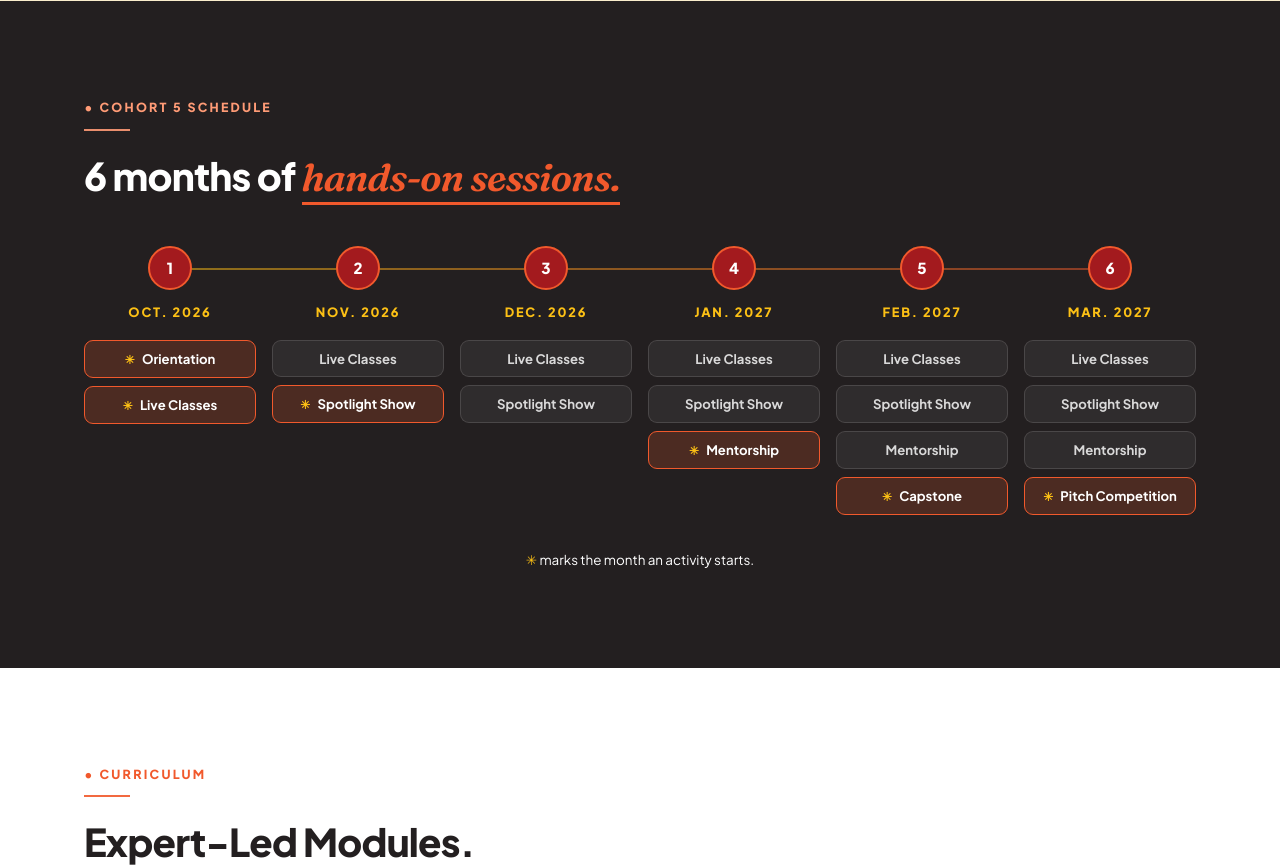
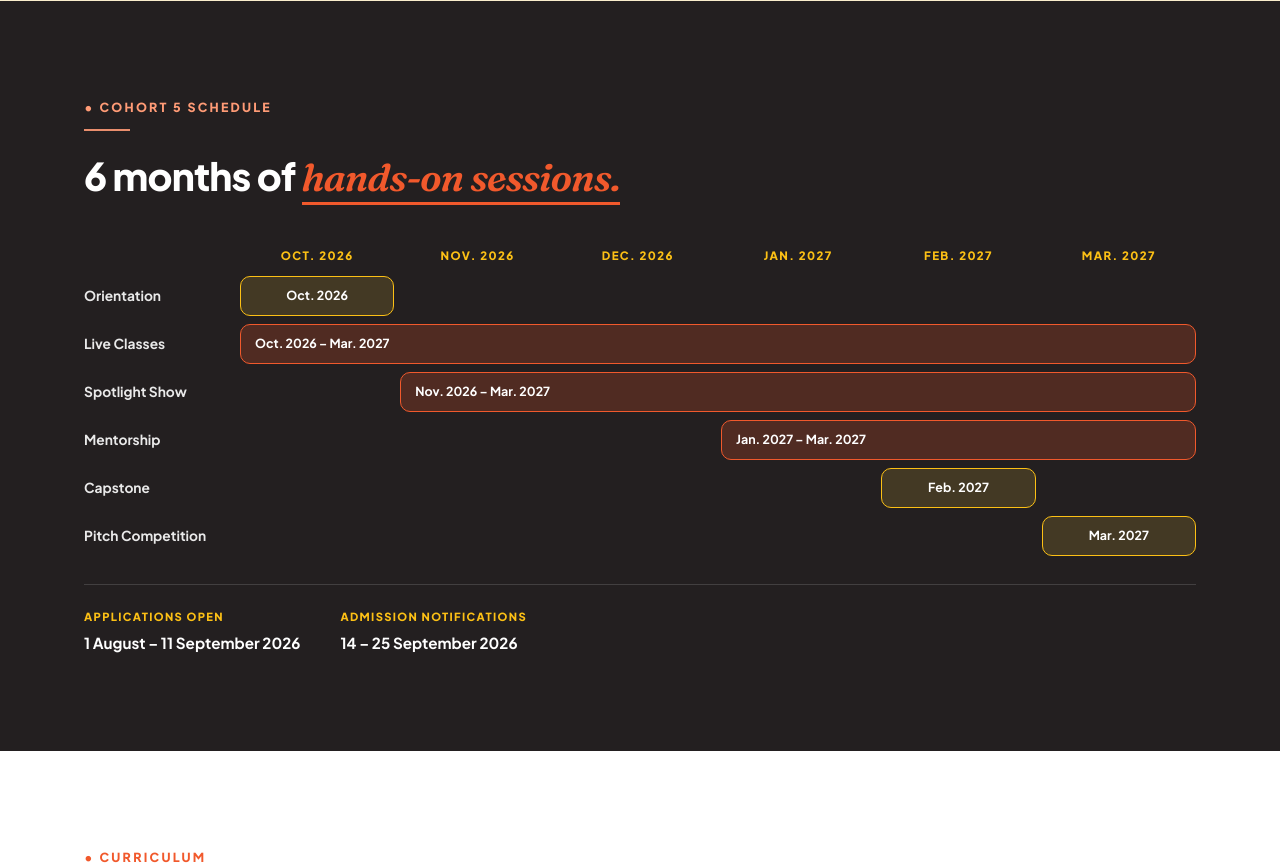
Before and after one commit to GeoffreyWeta/iadebayo, a Django app: page /embark/ in a window 1280 px wide. Shown: the part 2855-3720 px from the top of the page. Run offline with Django 5.2, Linux system fonts and the light colour scheme; data that the repository does not hold is empty; some libraries are stand-ins or nearby versions.

Commit message:
Sector dropdown, entrepreneurship question, cohort dates, strand timeline

```diff
--- a/core/views.py
+++ b/core/views.py
@@ -98,6 +98,29 @@ COHORT_MONTHS = [
 ]
 
 
+def cohort_strands():
+    """The same schedule read the other way: one row per activity, spanning the
+    months it runs. Both readings come from COHORT_MONTHS, so they cannot drift.
+    Grid lines, not indices: +1 for 1-based, +1 again for the label column.
+    """
+    order, first, last = [], {}, {}
+    for i, (_label, activities) in enumerate(COHORT_MONTHS):
+        for name in activities:
+            if name not in first:
+                first[name] = i
+                order.append(name)
+            last[name] = i
+    return [{
+        "name": name,
+        "slug": slugify(name),
+        "col_start": first[name] + 2,
+        "col_end": last[name] + 3,
+        "months": last[name] - first[name] + 1,
+        "from_label": COHORT_MONTHS[first[name]][0],
+        "to_label": COHORT_MONTHS[last[name]][0],
+    } for name in order]
+
+
 def cohort_schedule():
     """The month-by-month plan, annotated so the template stays declarative.
 
@@ -113,7 +136,13 @@ def cohort_schedule():
             items.append({"name": name, "slug": slugify(name), "starts_here": name not in seen})
             seen.add(name)
         months.append({"step": step, "label": label, "activities": items})
-    return {**COHORT, "months": months}
+    return {**COHORT, "months": months,
+            "strands": cohort_strands(),
+            "month_labels": [label for label, _ in COHORT_MONTHS],
+            "key_dates": [
+                ("Applications open", "1 August \u2013 11 September 2026"),
+                ("Admission notifications", "14 \u2013 25 September 2026"),
+            ]}
 
 
 CORE_VALUES = ["Resilience", "Conscientiousness", "Innovation", "Excellence", "Integrity", "Possibility Thinking"]
--- a/static/css/site.css
+++ b/static/css/site.css
@@ -1516,3 +1516,61 @@ body.promo-open { overflow: hidden; }   /* stop the page scrolling behind it */
   .schedule-items { margin-left: 58px; margin-top: 10px; }
   .schedule-item { font-size: .86rem; padding: 10px 12px; }
 }
+
+
+/* ============================================================
+   v22 - Cohort strands (supersedes the v21 month-column timeline)
+   One row per activity; bar length is the information, which is
+   why there is no legend. --cols is set inline from the data.
+   ============================================================ */
+.strands { --label: 150px; }
+.strands-head,
+.strand-row {
+  display: grid;
+  grid-template-columns: var(--label) repeat(var(--cols), 1fr);
+  gap: 0 6px; align-items: center;
+}
+.strands-head { margin-bottom: 10px; }
+.strand-col {
+  text-align: center; font-size: .72rem; font-weight: 800;
+  letter-spacing: .12em; text-transform: uppercase; color: var(--gold);
+}
+.strand-rows { list-style: none; margin: 0; padding: 0; display: grid; gap: 8px; }
+.strand-name {
+  font-size: .86rem; font-weight: 700; line-height: 1.3;
+  color: rgba(255,255,255,.9); padding-right: 12px;
+}
+.strand-bar {
+  min-height: 40px; border-radius: 10px;
+  display: flex; align-items: center; padding: 0 14px;
+  background: rgba(241,89,44,.22);
+  border: 1px solid var(--orange);
+  color: #fff; font-size: .78rem; font-weight: 700;
+}
+.strand-bar.is-single {
+  justify-content: center; padding: 0 8px;
+  background: rgba(212,175,55,.18); border-color: var(--gold);
+}
+.strand-range { white-space: nowrap; overflow: hidden; text-overflow: ellipsis; }
+@media (max-width: 860px) {
+  .strands-head { display: none; }
+  .strand-row { display: flex; justify-content: space-between; align-items: baseline;
+                gap: 12px; padding: 12px 0; border-bottom: 1px solid rgba(255,255,255,.12); }
+  .strand-name { padding: 0; font-size: .95rem; }
+  .strand-bar { grid-column: auto !important; min-height: 0; border: 0; background: none;
+                padding: 0; color: var(--gold); font-size: .82rem; text-align: right; }
+  .strand-bar.is-single { background: none; }
+}
+
+
+.key-dates {
+  list-style: none; margin: 28px 0 0; padding: 22px 0 0;
+  border-top: 1px solid rgba(255,255,255,.14);
+  display: flex; flex-wrap: wrap; gap: 12px 40px;
+}
+.key-dates li { display: flex; flex-direction: column; gap: 4px; }
+.key-date-label {
+  font-size: .7rem; font-weight: 800; letter-spacing: .12em;
+  text-transform: uppercase; color: var(--gold);
+}
+.key-date-when { font-size: .95rem; font-weight: 700; color: #fff; }
--- a/submissions/forms.py
+++ b/submissions/forms.py
@@ -186,8 +186,9 @@ class EmbarkApplicationForm(SectionedFormMixin, BaseStyledForm):
          "Now the venture itself. The one-minute video matters as much as the "
          "written answers — filmed on a phone is perfectly fine. Upload it to "
          "Google Drive and share the link; do not email the file.",
-         ["business_name", "business_video_url", "year_established", "revenue_last_year",
-          "revenue_this_year", "major_challenge", "growth_limits", "growth_limits_other"]),
+         ["business_name", "business_sector", "business_video_url", "year_established",
+          "revenue_last_year", "revenue_this_year", "major_challenge",
+          "growth_limits", "growth_limits_other", "entrepreneurship_view"]),
         ("Commitment",
          "Embark runs on live sessions, assignments, mentorship, networking, and a "
          "capstone project. These answers tell us you can see it through.",
@@ -198,8 +199,8 @@ class EmbarkApplicationForm(SectionedFormMixin, BaseStyledForm):
     REQUIRED = {
         "name", "gender", "applicant_status", "email", "phone", "date_of_birth",
         "institution", "city", "country",
-        "business_name", "business_video_url", "year_established", "major_challenge",
-        "growth_limits",
+        "business_name", "business_sector", "business_video_url", "year_established",
+        "major_challenge", "growth_limits", "entrepreneurship_view",
         "device", "will_participate", "reliable_internet", "heard_about", "media_consent",
     }
 
--- a/submissions/models.py
+++ b/submissions/models.py
@@ -82,6 +82,12 @@ class EmbarkApplication(TimestampedSubmission, DiallingCodeMixin):
     applicant *must* answer is decided by EmbarkApplicationForm.REQUIRED.
     """
 
+    SECTOR_CHOICES = [(x.lower().replace(" ", "_"), x) for x in [
+        "Agriculture", "Beauty", "Construction", "Creative Arts", "Education",
+        "Energy", "Entertainment", "Events", "Fashion", "Finance", "Food",
+        "Healthcare", "Hospitality", "Logistics", "Manufacturing", "Media",
+        "Professional Services", "Real Estate", "Retail", "Social Enterprise",
+        "Sports", "Technology", "Tourism", "Other"]]
     STATUS_CHOICES = [("undergraduate", "Undergraduate"), ("graduate", "Graduate")]
     GENDER_CHOICES = [("male", "Male"), ("female", "Female")]
     DEVICE_CHOICES = [("laptop", "Laptop"), ("smartphone", "Smartphone"),
@@ -138,6 +144,9 @@ class EmbarkApplication(TimestampedSubmission, DiallingCodeMixin):
         "Biggest factors limiting your growth right now", max_length=200, blank=True,
         help_text="Stored as comma-separated codes; set by the application form.")
     growth_limits_other = models.CharField("Other limiting factor", max_length=160, blank=True)
+    entrepreneurship_view = models.TextField(
+        "What do you think the goal of entrepreneurship is \u2014 impact or profit?",
+        blank=True, help_text="Explain briefly.")
 
     # ------------------------------------------------------ Commitment
     device = models.CharField("Device you will use for the programme", max_length=20,
@@ -170,7 +179,9 @@ class EmbarkApplication(TimestampedSubmission, DiallingCodeMixin):
         blank=True, validators=[validate_application_video],
         help_text="Legacy — superseded by the video link.")
     business_description = models.TextField(blank=True, help_text="Legacy — superseded by the video")
-    business_sector = models.CharField(max_length=120, blank=True, help_text="Legacy")
+    business_sector = models.CharField(
+        "Which sector does your business operate in?", max_length=120,
+        choices=SECTOR_CHOICES, blank=True)
     motivation = models.TextField("Why do you want to join Embark?", blank=True,
                                   help_text="Legacy")
 
--- a/templates/core/apply.html
+++ b/templates/core/apply.html
@@ -10,8 +10,8 @@
   </div>
 </section>
 
-{# Above the form on purpose: the Commitment questions are fairer once
-   the applicant can see how long the programme runs. #}
+{% comment %}Above the form on purpose: the Commitment questions are fairer
+once the applicant can see how long the programme runs.{% endcomment %}
 {% include "includes/cohort_schedule.html" %}
 
 <section class="section section-cream">
--- a/templates/includes/cohort_schedule.html
+++ b/templates/includes/cohort_schedule.html
@@ -1,41 +1,39 @@
 {% comment %}
-  Cohort timeline, shown on the Embark page and above the application form.
-  Data comes from core.views.cohort_schedule(), so the two can never drift.
-
-  Every month lists its full set of activities, which is the honest reading of
-  the schedule — but six near-identical lists are hard to scan, so the month a
-  strand *joins* is marked. That is the shape worth seeing: classes throughout,
-  the Spotlight Show from November, mentorship from January, then the capstone
-  and the pitch. `starts_here` is computed in the view, not guessed here.
-
-  Ordered list, because the sequence is the meaning.
+  Cohort timeline as strands: one row per activity, spanning the months it runs.
+  Bar length carries the meaning, so no legend is needed. Grid columns come from
+  the view because they are data, not styling.
 {% endcomment %}
 <section class="section section-dark on-dark schedule-band" id="schedule">
   <div class="container">
     <div class="section-head">
       <p class="eyebrow">{{ schedule.name }} schedule</p>
-      {# Month count comes from the data, so adding a month updates the headline too. #}
       <h2>{{ schedule.months|length }} months of <span class="accent accent-orange">hands-on sessions.</span></h2>
     </div>
 
-    <ol class="schedule">
-      {% for month in schedule.months %}
-      <li class="schedule-month reveal">
-        <div class="schedule-head">
-          <span class="schedule-step" aria-hidden="true">{{ month.step }}</span>
-          <span class="schedule-when">{{ month.label }}</span>
-        </div>
-        <ul class="schedule-items">
-          {% for a in month.activities %}
-          <li class="schedule-item act-{{ a.slug }}{% if a.starts_here %} starts-here{% endif %}">
-            {{ a.name }}{% if a.starts_here %}<span class="visually-hidden"> — starts this month</span>{% endif %}
-          </li>
-          {% endfor %}
-        </ul>
-      </li>
+    <div class="strands" style="--cols: {{ schedule.months|length }}">
+      <div class="strands-head" aria-hidden="true">
+        <span></span>
+        {% for label in schedule.month_labels %}<span class="strand-col">{{ label }}</span>{% endfor %}
+      </div>
+
+      <ul class="strand-rows">
+        {% for s in schedule.strands %}
+        <li class="strand-row reveal">
+          <span class="strand-name">{{ s.name }}</span>
+          <span class="strand-bar act-{{ s.slug }}{% if s.months == 1 %} is-single{% endif %}"
+                style="grid-column: {{ s.col_start }} / {{ s.col_end }}">
+            <span class="strand-range" aria-hidden="true">{% if s.months == 1 %}{{ s.from_label }}{% else %}{{ s.from_label }} &ndash; {{ s.to_label }}{% endif %}</span>
+            <span class="visually-hidden">{% if s.months == 1 %}{{ s.from_label }} only{% else %}{{ s.from_label }} to {{ s.to_label }}, {{ s.months }} months{% endif %}</span>
+          </span>
+        </li>
+        {% endfor %}
+      </ul>
+    </div>
+
+    <ul class="key-dates">
+      {% for label, when in schedule.key_dates %}
+      <li><span class="key-date-label">{{ label }}</span><span class="key-date-when">{{ when }}</span></li>
       {% endfor %}
-    </ol>
-
-    <p class="schedule-legend"><span aria-hidden="true">✳</span> marks the month an activity starts.</p>
+    </ul>
   </div>
 </section>
```
Also changed, not shown: static/img/about-team.webp (added), submissions/migrations/0006_sector_and_entrepreneurship_view.py (added).
